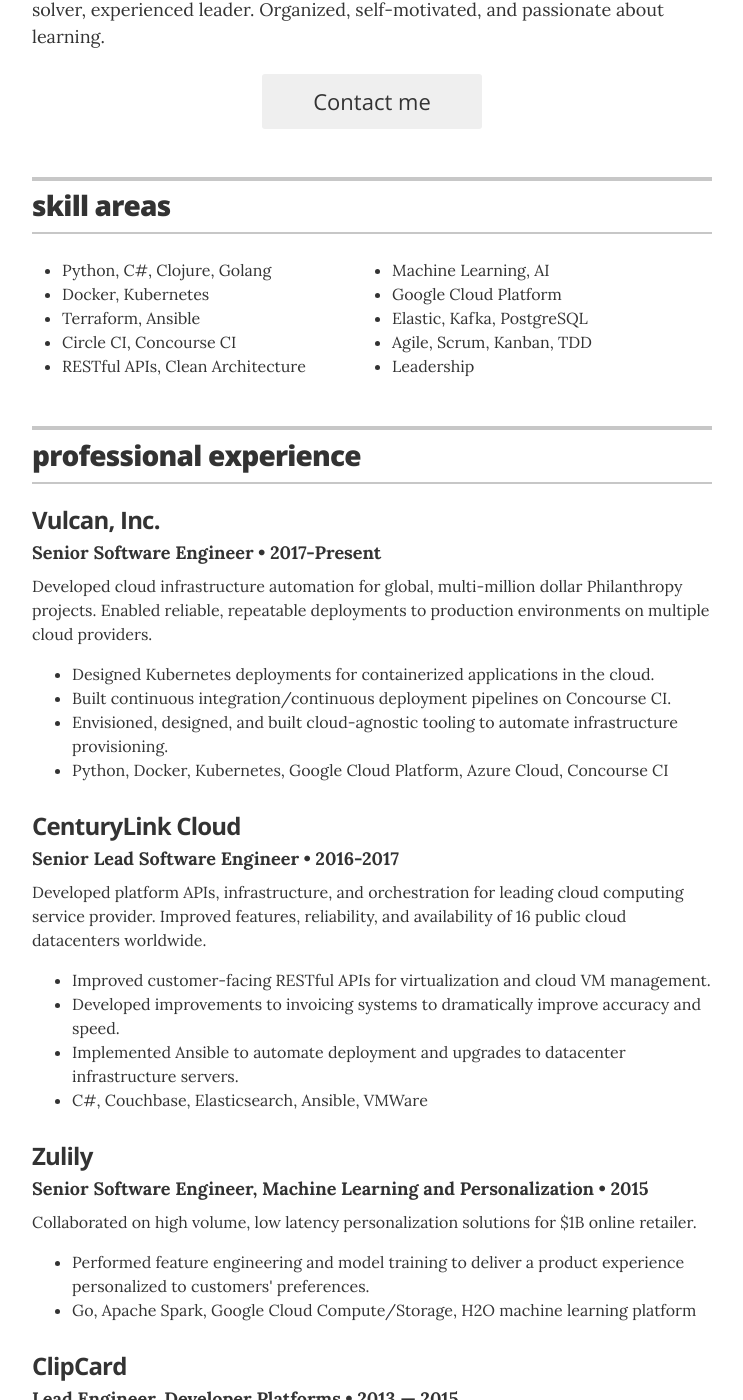
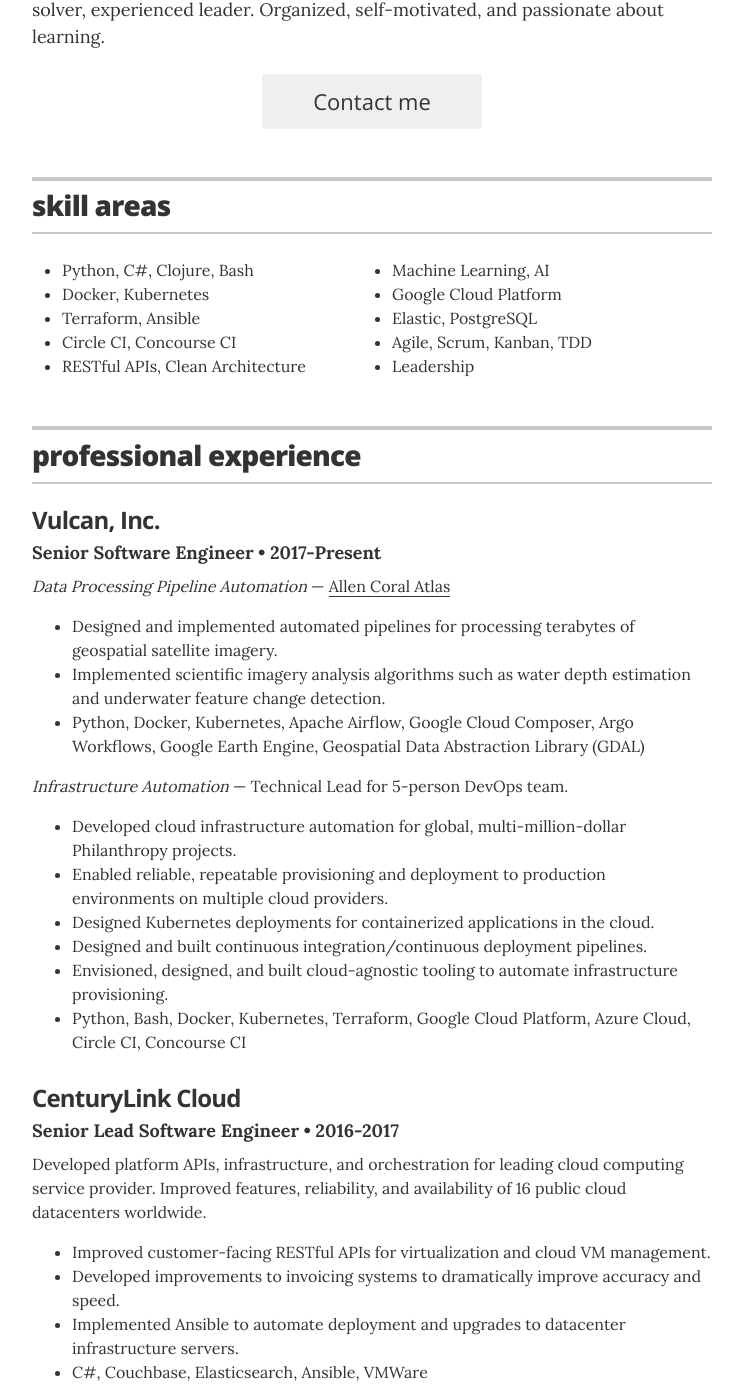
Before and after one commit to mattskone/mattskone.github.io, a Jekyll site: the page built from index.html, in a window 1280 px wide and 1400 px high, scrolled down 371 px. Shown: the whole window, without its empty margins (268-1011 px from the left). Built offline with Jekyll 4.4.1, drawn with Linux system fonts in a browser that asks for light colours; some of the changed text lies outside the part shown.

Commit message:
Update with Allen Coral Atlas experience

```diff
--- a/_layouts/resume.html
+++ b/_layouts/resume.html
@@ -49,12 +49,12 @@
 
 	<div class="resume-item">
 		<ul class="columns">
-            <li class="column one-half">Python, C#, Clojure, Golang</li>
+            <li class="column one-half">Python, C#, Clojure, Bash</li>
             <li class="column one-half">Machine Learning, AI</li>
             <li class="column one-half">Docker, Kubernetes</li>
             <li class="column one-half">Google Cloud Platform</li>
             <li class="column one-half">Terraform, Ansible</li>
-            <li class="column one-half">Elastic, Kafka, PostgreSQL</li>
+            <li class="column one-half">Elastic, PostgreSQL</li>
             <li class="column one-half">Circle CI, Concourse CI</li>
             <li class="column one-half">Agile, Scrum, Kanban, TDD</li>
             <li class="column one-half">RESTful APIs, Clean Architecture</li>
@@ -77,12 +77,20 @@
 	<div class="resume-item">
 		<h3 class="resume-item-title">Vulcan, Inc.</h3>
 		<h4 class="resume-item-details">Senior Software Engineer &bull; 2017-Present</h4>
-		<p class="resume-item-copy">Developed cloud infrastructure automation for global, multi-million dollar Philanthropy projects.  Enabled reliable, repeatable deployments to production environments on multiple cloud providers.</p>
+		<p class="resume-item-copy"><i>Data Processing Pipeline Automation</i> &mdash; <a href="https://allencoralatlas.org">Allen Coral Atlas</a></p>
 		<ul>
+			<li>Designed and implemented automated pipelines for processing terabytes of geospatial satellite imagery.</li>
+			<li>Implemented scientific imagery analysis algorithms such as water depth estimation and underwater feature change detection.</li>
+            <li>Python, Docker, Kubernetes, Apache Airflow, Google Cloud Composer, Argo Workflows, Google Earth Engine, Geospatial Data Abstraction Library (GDAL)</li>
+		</ul>
+		<p class="resume-item-copy"><i>Infrastructure Automation</i> &mdash; Technical Lead for 5-person DevOps team.</p>
+		<ul>
+			<li>Developed cloud infrastructure automation for global, multi-million-dollar Philanthropy projects.</li>
+			<li>Enabled reliable, repeatable provisioning and deployment to production environments on multiple cloud providers.</li>
             <li>Designed Kubernetes deployments for containerized applications in the cloud.</li>
-            <li>Built continuous integration/continuous deployment pipelines on Concourse CI.</li>
+            <li>Designed and built continuous integration/continuous deployment pipelines.</li>
             <li>Envisioned, designed, and built cloud-agnostic tooling to automate infrastructure provisioning.</li>
-            <li>Python, Docker, Kubernetes, Google Cloud Platform, Azure Cloud, Concourse CI</li>
+            <li>Python, Bash, Docker, Kubernetes, Terraform, Google Cloud Platform, Azure Cloud, Circle CI, Concourse CI</li>
 		</ul>
 	</div>
 
```
Also changed, not shown: other parts of _layouts/resume.html (+0 -2 lines).
